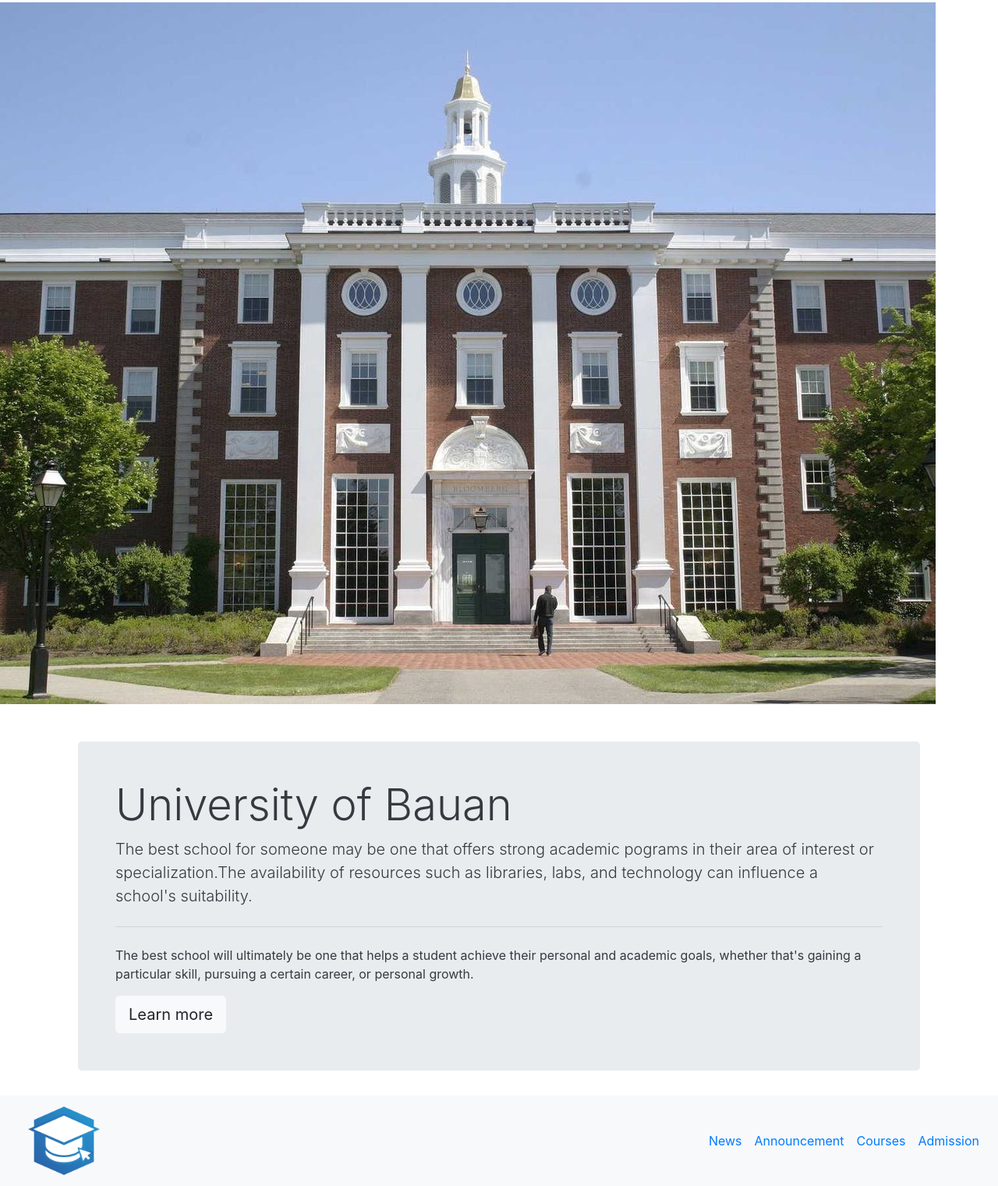
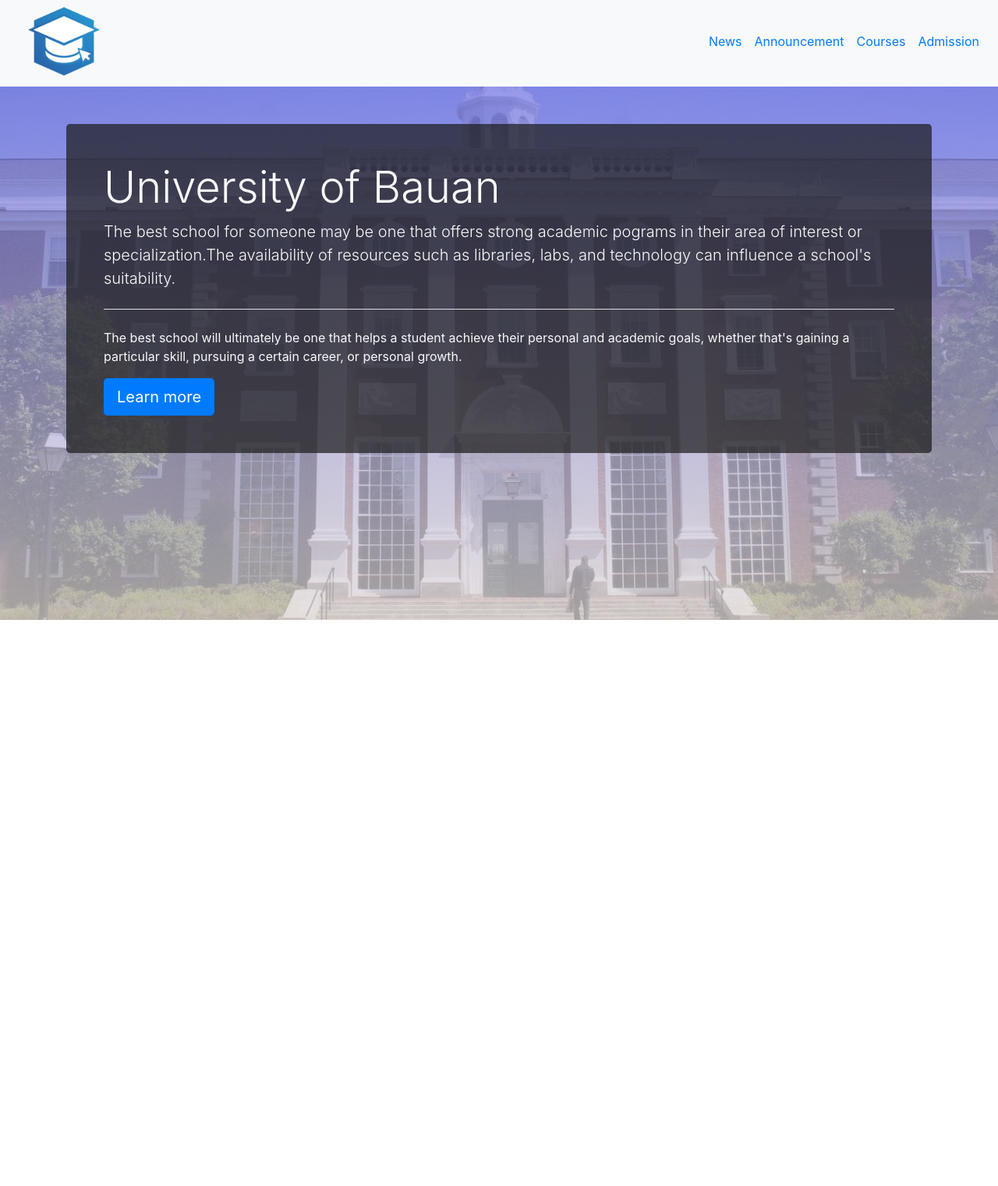
Before and after one commit to juancarlos1115/labexam, a plain HTML site: page index.html in a window 1280 px wide. Shown: the part 5-1526 px from the top of the page at 78% size. After the commit the page ends 800 px from the top, so only its background shows below. Drawn offline with nearby package versions, Linux system fonts and the light colour scheme.

Commit message:
Fixed Jumbotron
hatdog

```diff
--- a/index.html
+++ b/index.html
@@ -7,43 +7,12 @@
 
     <!-- Bootstrap CSS -->
     <link rel="stylesheet" href="https://cdn.jsdelivr.net/npm/bootstrap@4.6.2/dist/css/bootstrap.min.css" integrity="sha384-xOolHFLEh07PJGoPkLv1IbcEPTNtaed2xpHsD9ESMhqIYd0nLMwNLD69Npy4HI+N" crossorigin="anonymous">
-
+    <link rel="stylesheet" href="resource/css/styles.css">
 
     <title>university of bauan</title>
   </head>
+
       <body>
-
-    <h1></h1>
-    <header>
-      <!-- Include Bootstrap CSS -->
-  <link rel="stylesheet" href="https://stackpath.bootstrapcdn.com/bootstrap/4.5.2/css/bootstrap.min.css">
-</head>
-<body>
-  <img src="resource/img/harvard.jpg" alt="" class ="house">
-<div class="container">
-  <!-- Create a jumbotron -->
-  <div class = "container mt-5">
-    <div class="jumbotron p-5 card1 text-dark">
-        <h1 class="display-4">University of Bauan</h1>
-        <p class="lead">The best school for someone may be one that offers strong academic pograms in their area of interest or specialization.The availability of resources such as libraries, labs, and technology can influence a school's suitability.
-
-        </p>
-        <hr class="my-4">
-        <p>The best school will ultimately be one that helps a student achieve their personal and academic goals, whether that's gaining a particular skill, pursuing a certain career, or personal growth.</p>
-        <a class="btn btn-light btn-lg" href="#" role="button">Learn more</a>
-        <div class="background">
-
-        </div>
-      </div>
-
-</div>
-
-    </header>
-
-
-  </head>
-  <body>
-  <header>
           <header class="header">
           <nav class="navbar navbar-expand-lg navbar-light bg-light navbar-custom">
             <a class="navbar-brand" href="#"></a>
@@ -68,6 +37,15 @@
               </ul>
             </div>
           </nav>
+              <div class="container mt-5">
+                <div class="jumbotron p-5 card1 text-light">
+                  <h1 class="display-4">University of Bauan</h1>
+                  <p class="lead">The best school for someone may be one that offers strong academic pograms in their area of interest or specialization.The availability of resources such as libraries, labs, and technology can influence a school's suitability.</p>
+                  <hr class="my-4 bg-light">
+                  <p>The best school will ultimately be one that helps a student achieve their personal and academic goals, whether that's gaining a particular skill, pursuing a certain career, or personal growth.</p>
+                  <a class="btn btn-primary btn-lg" href="#" role="button">Learn more</a>
+                </div>
+              </div>
     </header>
 
 
--- a/resource/css/style.css
+++ b/resource/css/styles.css
@@ -5,23 +5,24 @@
     scroll-behavior: smooth;
     text-rendering:optimizeSpeed;
 }
-.container{
+
+.header{
     min-height: 100vh;
-    background-image: linear-gradient(#1c1c1c5d, #1c1c1c),url(/img/harvard.jpg);
+    background-image: linear-gradient(#5c5ee4b5,#e0d9d9b5),url(../img/harvard.jpg);
     background-position: center;
     background-size: cover;
     background-repeat: no-repeat;
+}
+
+.card1{
+    background-color: #1c1c1cb5;
+}
 
 
-}
 .house{
     background-position: center;
     background-size: cover;
     background-repeat: no-repeat;
-
-
-
-
 }
 .background{
     width: 200px;
```
Lines whose indentation alone changed are shown as unchanged.
